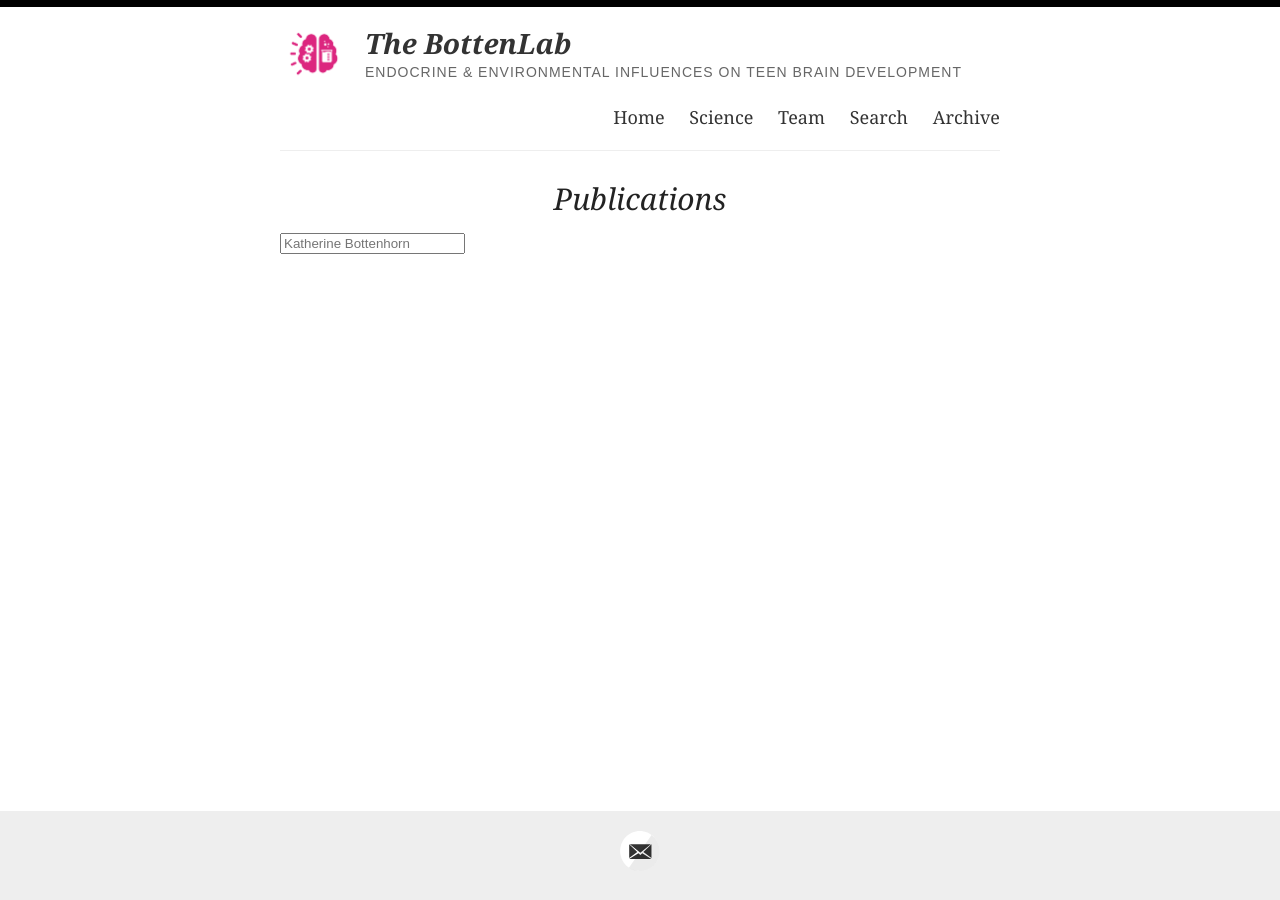
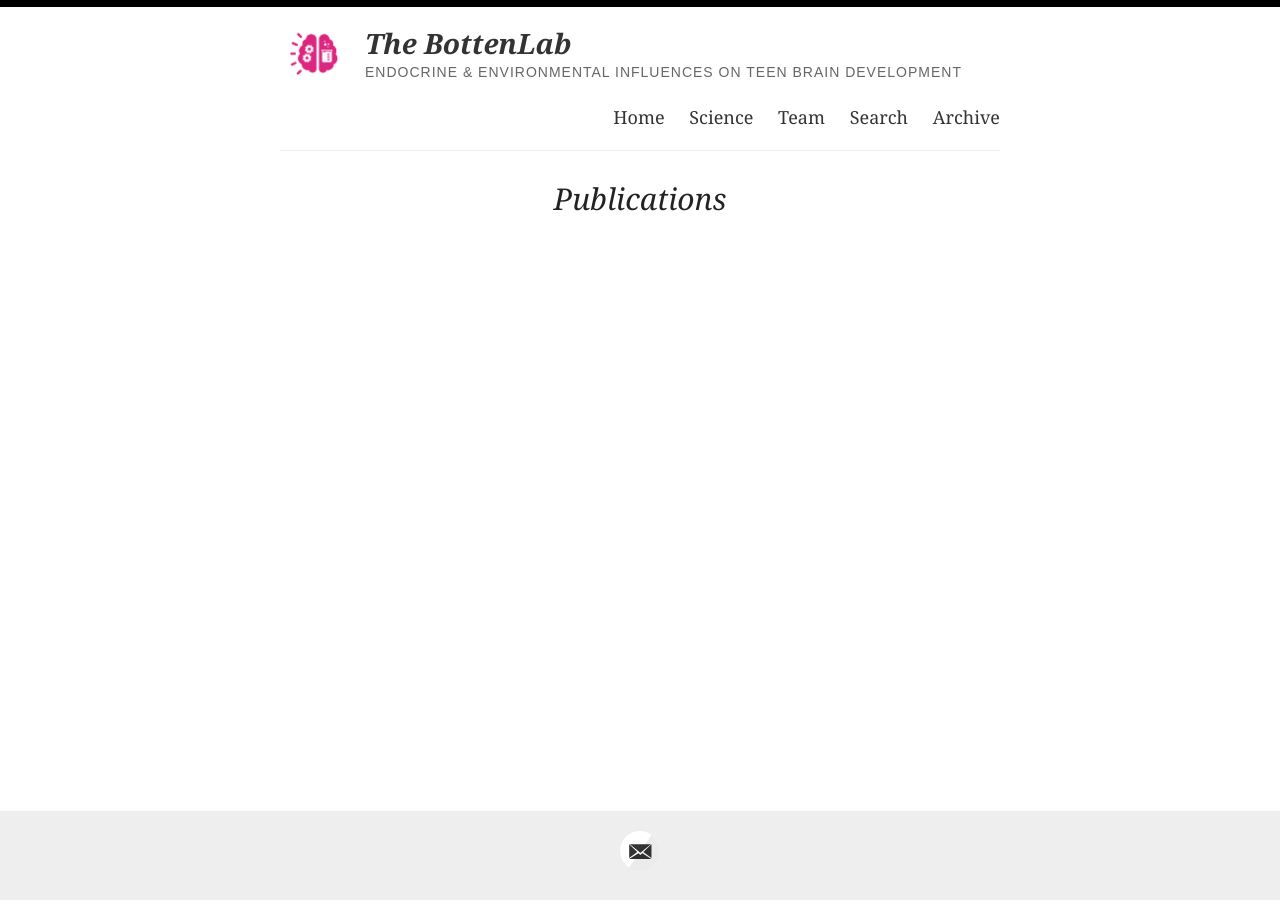
Before and after one commit to Bottenlab/bottenlab.github.io, a Jekyll site: the page built from _pages/pubs.md, in a window 1280 px wide. Built offline with Jekyll 4.4.1, drawn with Linux system fonts in a browser that asks for light colours; some web fonts are replaced.

Commit message:
autogen pub list

```diff
--- a/_pages/pubs.md
+++ b/_pages/pubs.md
@@ -5,18 +5,16 @@
 ---
 
 
-<body>
+<body onload="updateValue">
 
 <!-- Copied directly from http://www.ephys.org/ by Damian J Williams -->
-
-<input placeholder="Katherine Bottenhorn" name="name"/>
 
 <p id="demo"></p>
 
 <script>
 
 //From "http://www.alexhadik.com/blog/2014/6/12/create-pubmed-citations-automatically-using-pubmed-api" adapted from reply to blog post by Les Ansley
-
+var name = "Katherine Bottenhorn"
 var HTMLpublication = '%authors% (%date%) \'%title%\' <i>%journal%\</i>,<b>%volume%</b> %issue%%pages%PMID:<a href="%data%"target="_blank"> %PMID% </a></br></br>' //Formats output
 
 var publications, idStringList;
@@ -47,11 +45,11 @@
     });
 };
 
-const input = document.querySelector('input');
+//const input = document.querySelector('input');
 const log = document.getElementById('demo');
 
 // input.addEventListener('input', updateValue);
-input.onchange = updateValue;
+//input.onchange = updateValue;
 
 function updateValue(e) {
   searchterm = '&term=' + e.srcElement.value + '[Author]';
```
